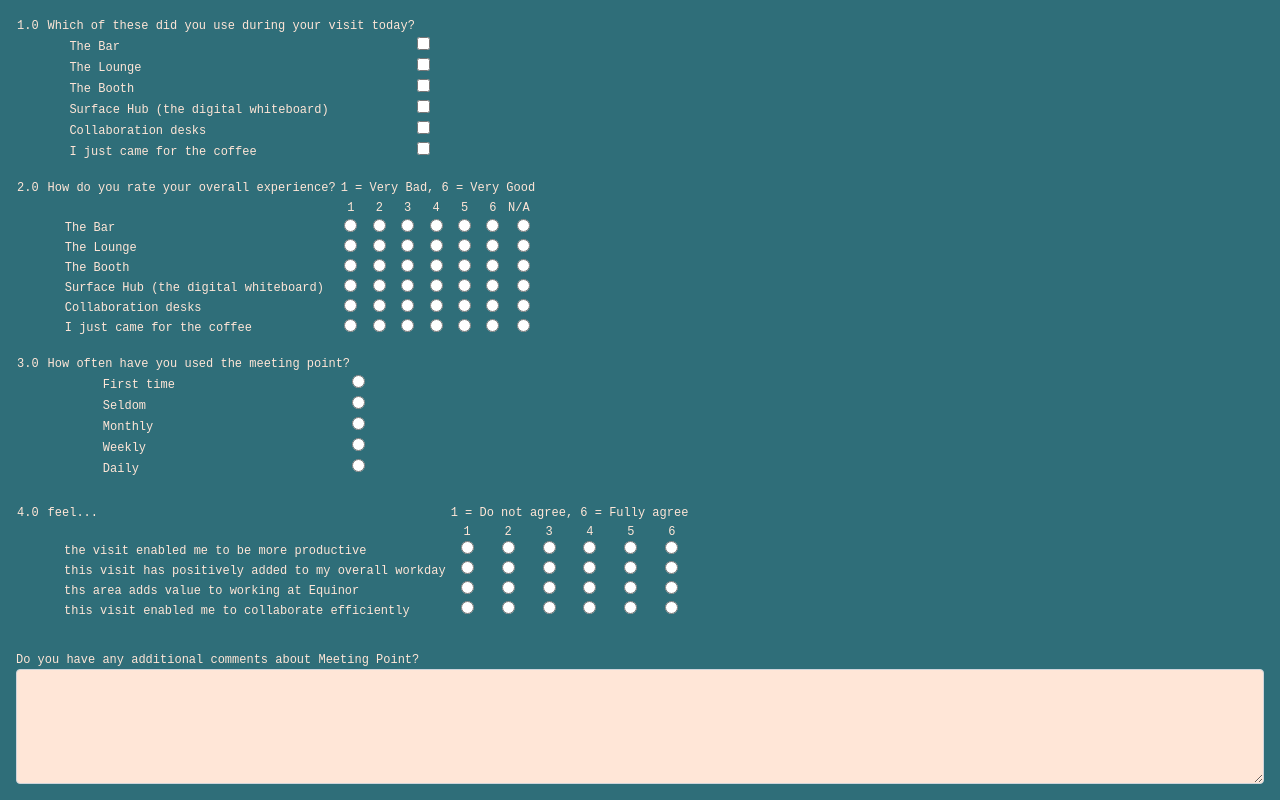
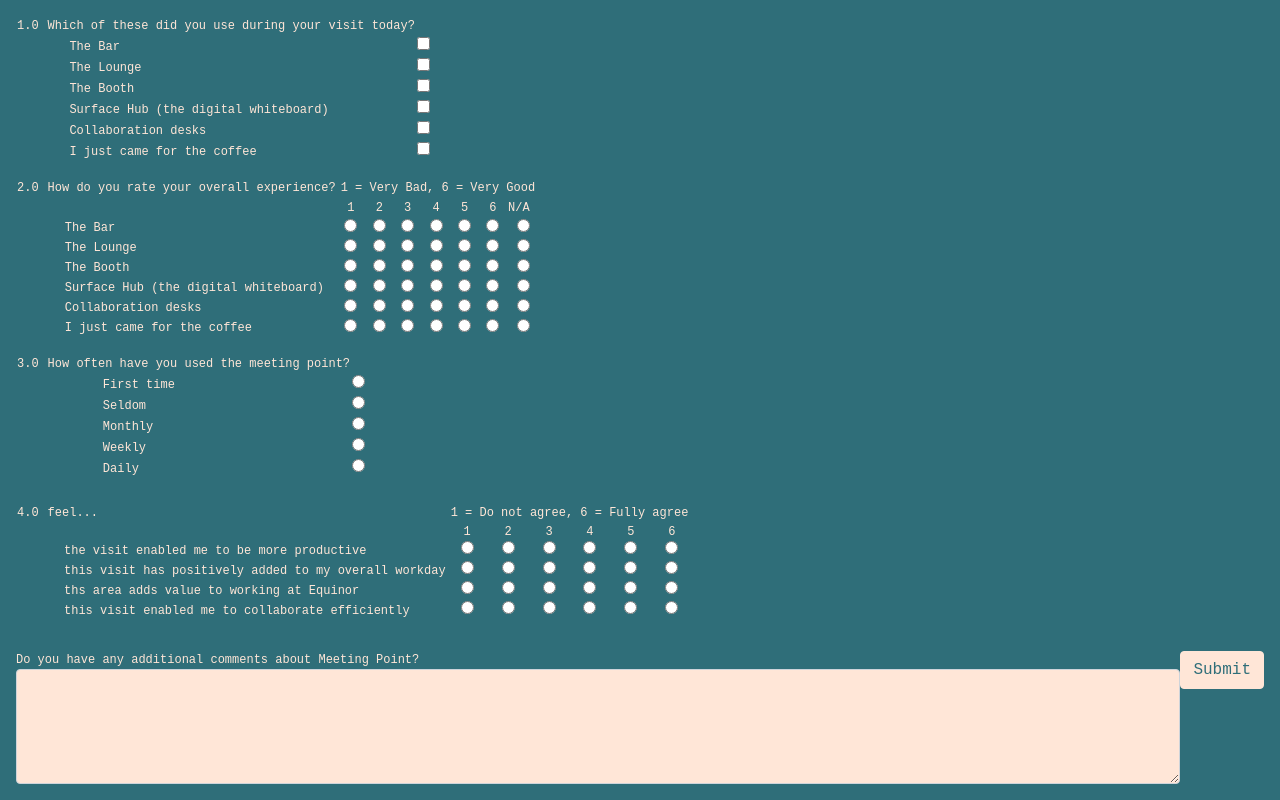
Before and after one commit to Statoil/evaluation-app, a React app: page /noframe in a window 1280 px wide. Both pictures are taken after a click on the button "Click Here!". Built offline with nearby package versions, Linux system fonts and the light colour scheme.

Commit message:
Dummy submit button

```diff
--- a/src/components/FormPage.js
+++ b/src/components/FormPage.js
@@ -4,11 +4,19 @@ import Question from "./Question";
 
 export default class FormPage extends React.Component {
 
+    constructor(props) {
+        super(props);
+        console.log(JSON.stringify(props));
+        this.state = {
+            startUrl: props.match.url.replace(/form\/?$/,"")
+        }
+    }
+
     render() {
         const data = FormPage.data();
         return (
             <div className="content-area">
-                { data.map(question => <Question data={question} key={question.id}/>)}
+                { data.map(question => <Question data={question} key={question.id} startUrl={this.state.startUrl}/>)}
             </div>
         );
     }
--- a/src/components/Question.js
+++ b/src/components/Question.js
@@ -1,9 +1,18 @@
 import React from "react";
+import {withRouter} from "react-router-dom";
+
+const SubmitButton = withRouter((props) => (
+    <button className="btn btn-primary" onClick={() => { console.log("url: " + props.url); props.history.push(props.url);}}
+            style={{"float": "right"}}>
+        Submit
+    </button>
+));
 
 export default class Question extends React.Component {
     constructor(props) {
         super(props);
         this.state = props.data;
+        this.state.startUrl = props.startUrl;
     }
     render() {
         if (this.state.type === "multiple") {
@@ -92,10 +101,13 @@ export default class Question extends React.Component {
         if (this.state.type === "freetext") {
             return (
                 <div className="question">
+                    <div style={{"display": "inline"}}><SubmitButton url={this.state.startUrl}/></div>
                     <div className="text-area-container">
                         {this.state.phrase}
-                        <textarea className="area form-control" id="exampleFormControlTextarea1"></textarea>
+
+                        <textarea className="area form-control" id="exampleFormControlTextarea1"/>
                     </div>
+
 
                 </div>
             );
--- a/src/index.css
+++ b/src/index.css
@@ -81,6 +81,8 @@ td.input-cell {
     display: flex;
     flex-direction: column;
     height: 100%;
+    /*border: solid 1px;*/
+
 }
 
 .text-area-container > .area {
@@ -109,7 +111,7 @@ td.input-cell {
     transform: translate(-50%, -50%);
 }
 
-.button-area > button, .button-area > button:hover, .button-area > button:active, .button-area > button:visited {
+button, button:hover, button:active, button:visited {
     color: #2f6e79 !important;
     background: #ffe6d7 !important;
     border-color: #ffe6d7 !important;
```
